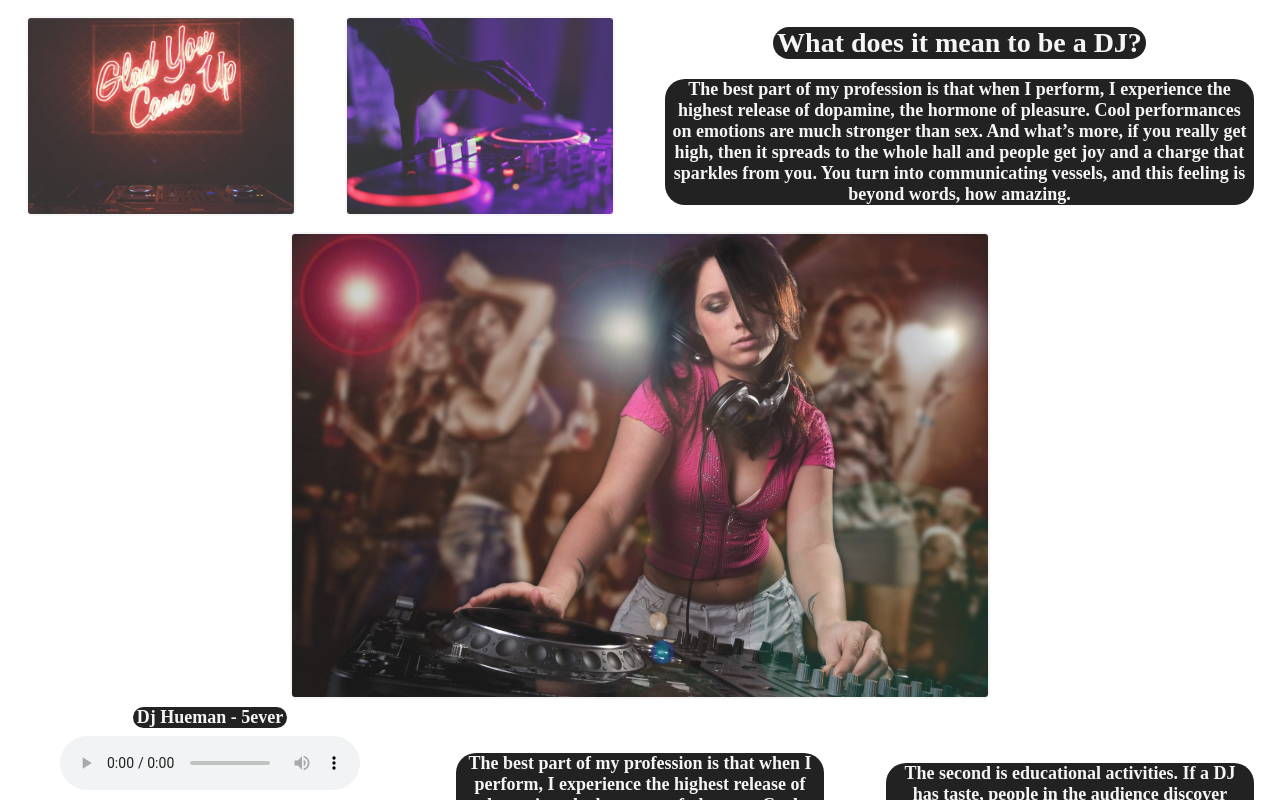
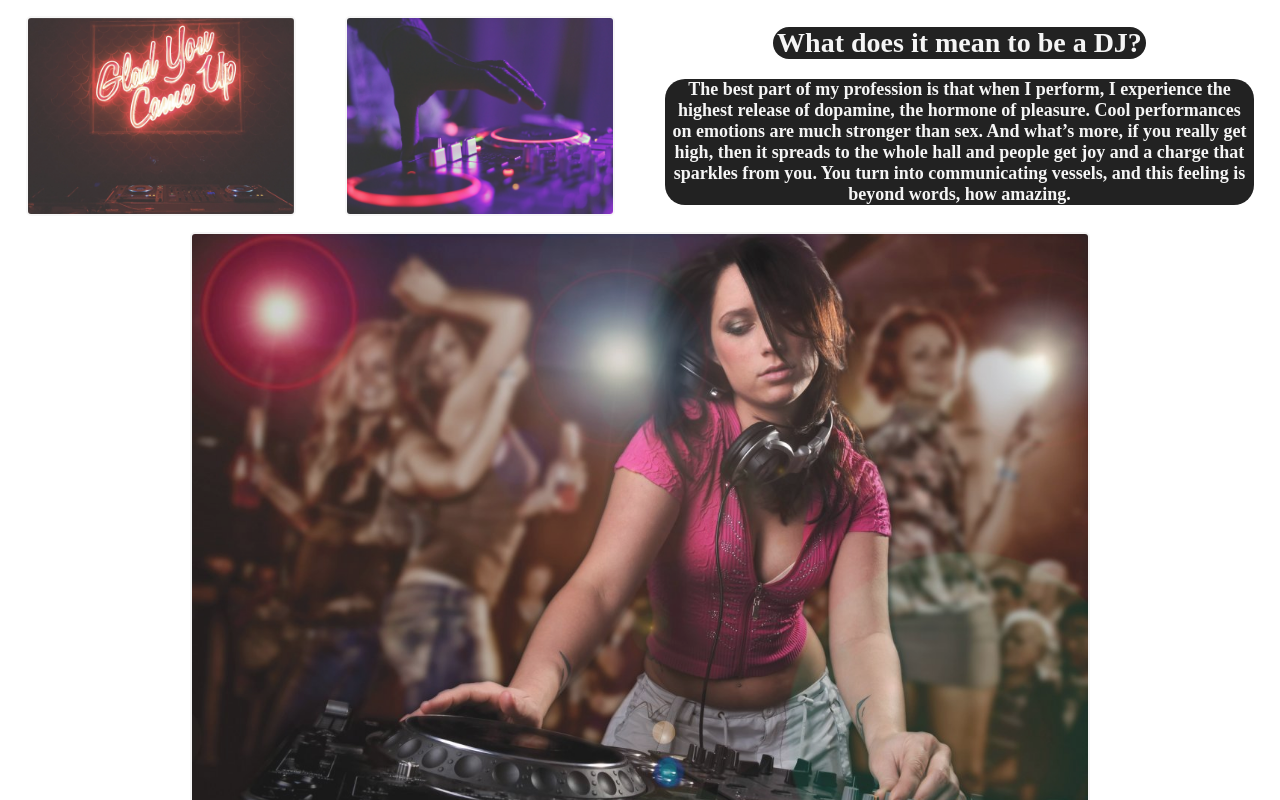
Before and after one commit to PrayForPleasures/dj-site, a React (Create React App) app: page /contact in a window 1280 px wide. Shown: the top 800 px of the page. Built offline with nearby package versions, Linux system fonts and the light colour scheme.

Commit message:
first commit

```diff
--- a/src/App.js
+++ b/src/App.js
@@ -2,6 +2,7 @@ import { BrowserRouter, Routes, Route } from "react-router-dom";
 import Header from "./components/header/Header";
 import Line from "./components/line/Line";
 import About from "./components/about/About";
+import Footer from "./components/footer/Footer";
 
 function App() {
 	return (
@@ -18,6 +19,7 @@ function App() {
 				<Line></Line>
 				<About className="container" />
 				<Line></Line>
+				<Footer></Footer>
 			</div>
 			<div className="pulse_animation_box">
 				<div className="pulse_animation">
--- a/src/components/about/About.module.css
+++ b/src/components/about/About.module.css
@@ -63,11 +63,13 @@
 }
 
 .about__image_main {
-	width: 700px;
+	width: auto;
+	height: 600px;
 	border: 2px solid whitesmoke;
 	border-radius: 5px;
 	opacity: 0.9;
 	transition: 0.3s ease-in-out;
+	margin-bottom: 8px;
 }
 
 .about__image_main:hover {
--- /dev/null
+++ b/src/components/footer/Footer.jsx
@@ -0,0 +1,5 @@
+function Footer() {
+	return <footer></footer>;
+}
+
+export default Footer;
```
Also changed, not shown: src/components/footer/Footer.module.css (added, +9 -0 lines).
